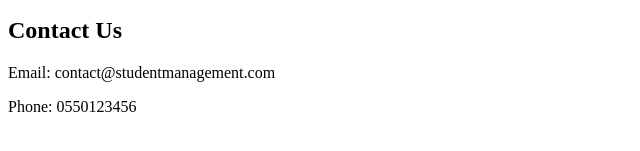
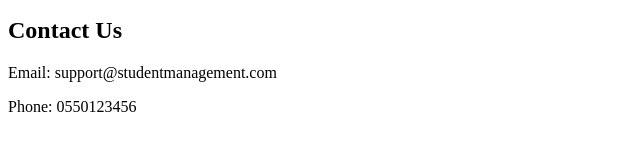
Before and after one commit to AmaniRH/StudentManagement, a plain HTML site: page index.html in a window 1280 px wide. Shown: the part 189-340 px from the top of the page, 0-640 px from the left. Drawn offline with Linux system fonts and the light colour scheme.

Commit message:
Improve contact email address

```diff
--- a/index.html
+++ b/index.html
@@ -21,7 +21,7 @@
     <h2>Contact Us</h2>
 
     <section>
-        <p>Email: contact@studentmanagement.com</p>
+        <p>Email: support@studentmanagement.com</p>
         <p>Phone: 0550123456</p>
     </section>
 </body>
```
